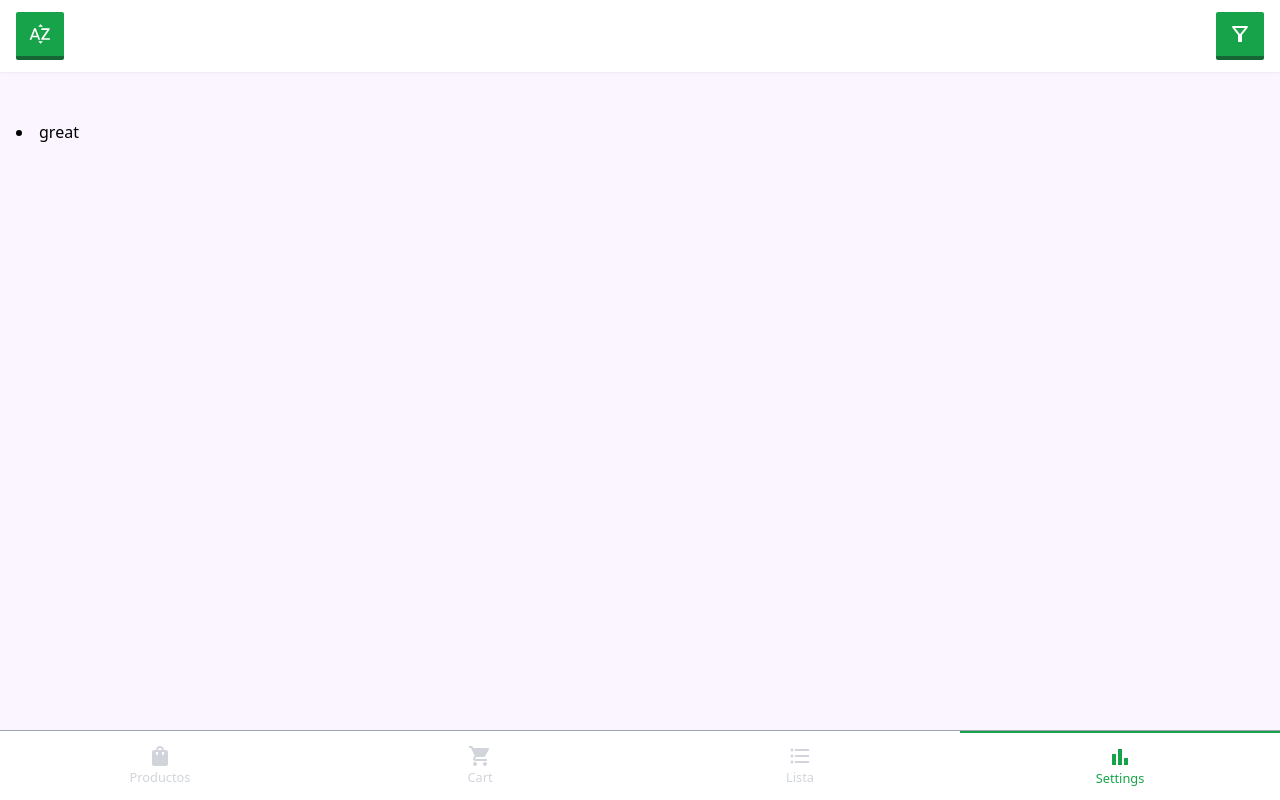
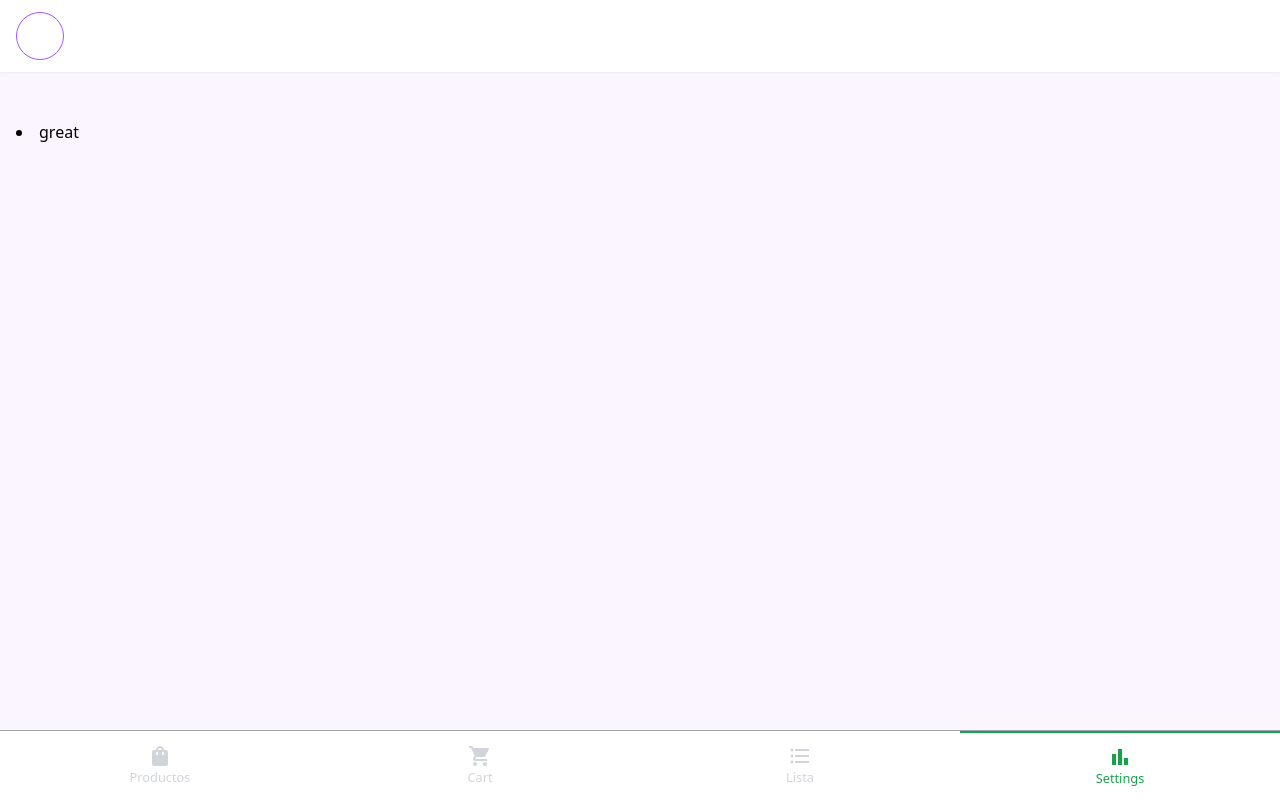
Before and after one commit to abdelkee/compre, a Next.js app: page /settings in a window 1280 px wide. Built offline with nearby package versions, Linux system fonts and the light colour scheme.

Commit message:
remove supabase and redux

```diff
--- a/app/settings/Header.tsx
+++ b/app/settings/Header.tsx
@@ -4,12 +4,7 @@ import { MdOutlineFilterAlt, MdSortByAlpha } from "react-icons/md";
 function Header() {
   return (
     <header className="header-style">
-      <Button shape="square" execute={"openOrderModal"}>
-        <MdSortByAlpha size="24px" />
-      </Button>
-      <Button shape="square" execute={"openOrderModal"}>
-        <MdOutlineFilterAlt size="24px" />
-      </Button>
+      <div className="w-12 h-12 rounded-full border border-purple-500 bg-white" />
     </header>
   );
 }
```
